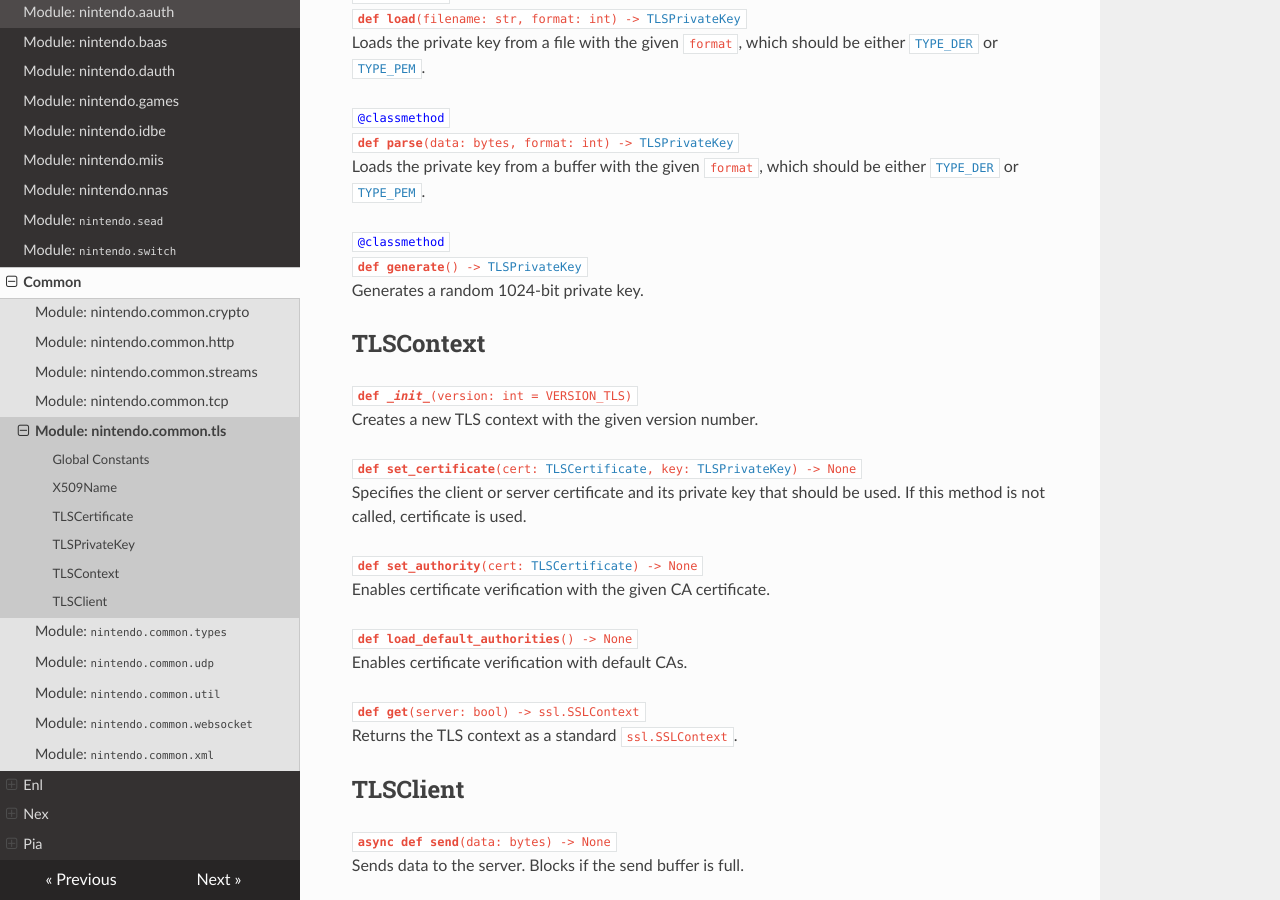
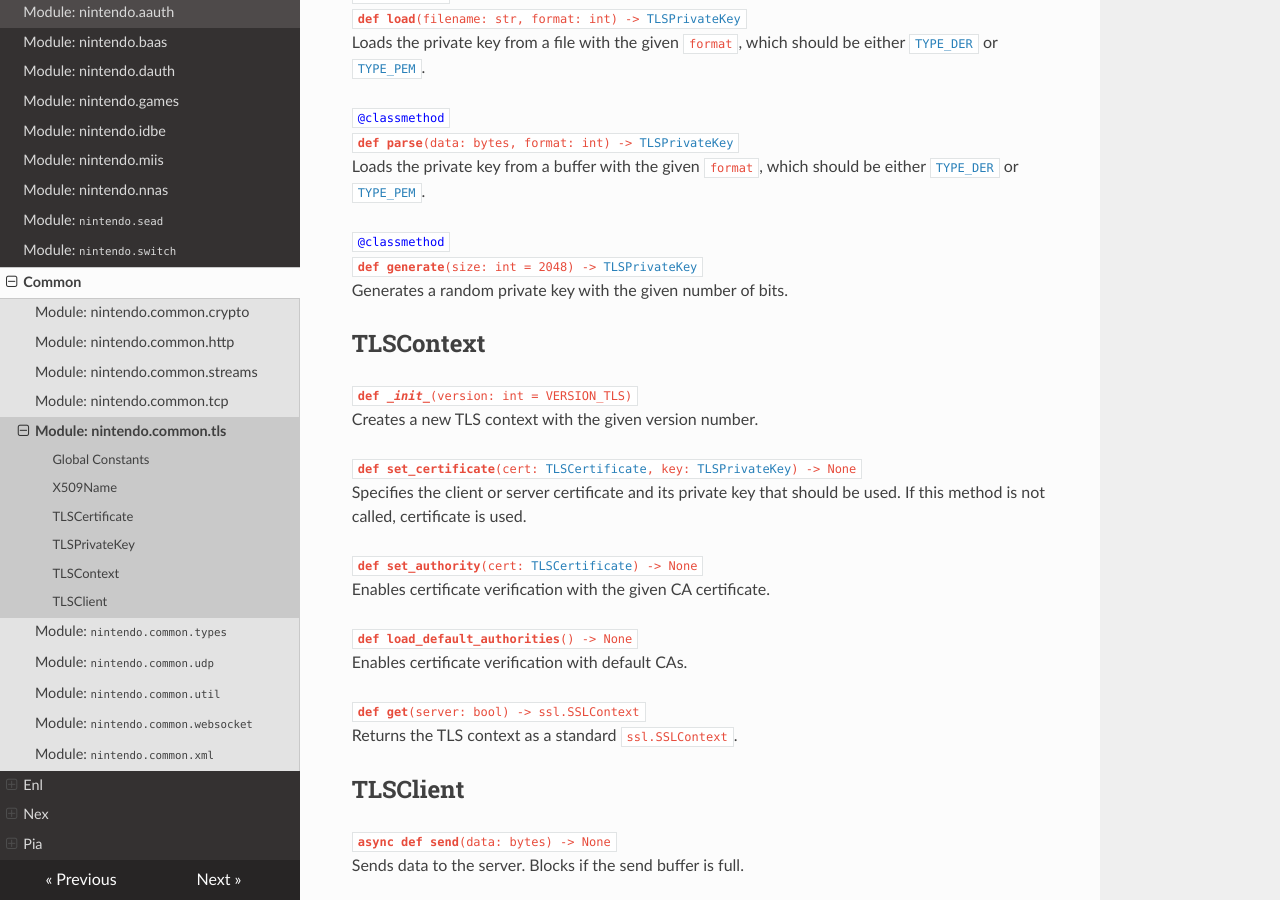
Before and after one commit to kinnay/NintendoClients, an MkDocs documentation site: the page built from docs/reference/common/tls.md, in a window 1280 px wide and 900 px high, scrolled down 2787 px. Built offline with MkDocs 1.6.1, drawn with Linux system fonts in a browser that asks for light colours; nearby versions of some CDN libraries.

Commit message:
Add 'size' parameter to TLSPrivateKey.generate and change default key size to 2048 bits

```diff
--- a/docs/reference/common/tls.md
+++ b/docs/reference/common/tls.md
@@ -98,8 +98,8 @@ This class should not be instantiated directly. Instead, one of the static metho
 <span class="docs">Loads the private key from a buffer with the given `format`, which should be either [`TYPE_DER`](#global-constants) or [`TYPE_PEM`](#global-constants).</span>
 
 <code style="color: blue">@classmethod</code><br>
-<code>**def generate**() -> [TLSPrivateKey](#tlsprivatekey)</code><br>
-<span class="docs">Generates a random 1024-bit private key.</span>
+<code>**def generate**(size: int = 2048) -> [TLSPrivateKey](#tlsprivatekey)</code><br>
+<span class="docs">Generates a random private key with the given number of bits.</span>
 
 ## TLSContext
 <code>**def _\_init__**(version: int = VERSION_TLS)</code><br>
```
Also changed, not shown: 1 other file.
